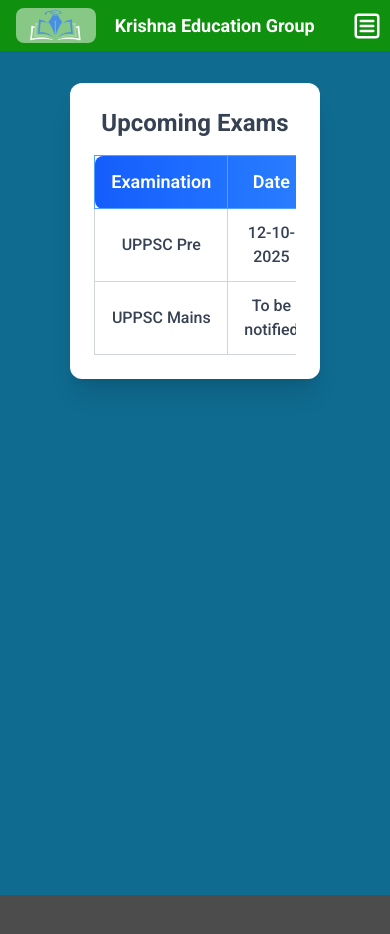
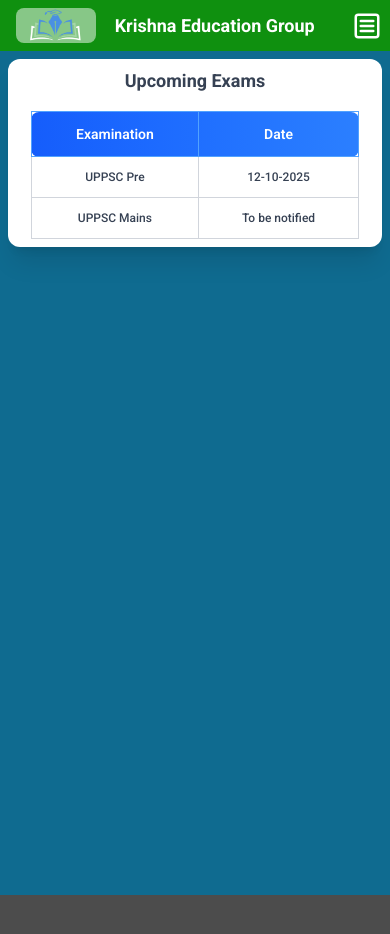
Before and after one commit to AlokGDAAS/krishna-education-group, a React (Vite) app in the folder my-app/: page /upcoming-exams in a window 390 px wide. Shown: the top 934 px of the page. Built offline with nearby package versions, Linux system fonts and the light colour scheme.

Commit message:
vedio lecture added

```diff
--- a/my-app/src/App.jsx
+++ b/my-app/src/App.jsx
@@ -12,6 +12,7 @@
 import Quiz from "./components/quiz/Quiz";
 import O_level_quiz from "./components/quiz/O_level_quiz";
 import UPPSC_quiz from "./components/quiz/UPPSC_quiz";
+import VedioLec from "./components/YoutubeVedios/VedioLec";
 
 
 function App() {
@@ -24,6 +25,7 @@
           <Route path="about" element={<About />} />
           <Route path="study-mat" element={<Study_material />} />
           <Route path="upcoming-exams" element={<Upcoming_exams />} />
+          <Route path="vedio-lec" element={<VedioLec />} />
           <Route path="uppsc" element={<UPPSC />} />
           <Route path="o-level" element={<O_level />} />
           <Route path="practice-test" element={<Practice_test />} />
--- a/my-app/src/components/Navbar.jsx
+++ b/my-app/src/components/Navbar.jsx
@@ -43,6 +43,9 @@
             <Link to="study-mat">
               <li>Study-Material</li>
             </Link>
+            <Link to="vedio-lec">
+              <li>Vedio-Lecture</li>
+            </Link>
             <Link to="upcoming-exams">
               <li>Upcoming-Examination</li>
             </Link>
@@ -75,6 +78,13 @@
             Study-Material
           </Link>
           <Link
+            to="vedio-lec"
+            onClick={closeMenu}
+            className="cursor-pointer m-link"
+          >
+            Vedio lectures
+          </Link>
+          <Link
             to="upcoming-exams"
             onClick={closeMenu}
             className="cursor-pointer m-link"
--- /dev/null
+++ b/my-app/src/components/YoutubeVedios/VedioLec.jsx
@@ -0,0 +1,26 @@
+import React from 'react'
+import YoutubePlayer from './YoutubePlayer'
+
+const VedioLec = () => {
+
+    const vedios_data = [
+        {
+            id:1,
+            src:"https://www.youtube.com/embed/J3BZvLIHm_0",
+            title:"YouTube video"
+        }
+    ]
+  return (
+    <div>
+        <div>
+            {vedios_data.map((item , i)=>(
+                <div key={i}>
+                  <YoutubePlayer src={item.src} title={item.title}/>
+                </div>
+            ))}
+        </div>
+    </div>
+  )
+}
+
+export default VedioLec
--- /dev/null
+++ b/my-app/src/components/YoutubeVedios/YoutubePlayer.jsx
@@ -0,0 +1,15 @@
+const YoutubePlayer = ({src,title,}) => {
+  return (
+    <div  className="rounded">
+      <iframe
+        src={src}
+        title={title}
+        className="md:w-1/3 aspect-9/16 rounded shadow-lg"
+        allow="accelerometer; autoplay; clipboard-write; encrypted-media; gyroscope; picture-in-picture"
+        allowFullScreen
+      ></iframe>
+    </div>
+  );
+};
+
+export default YoutubePlayer;
--- a/my-app/src/pages/Upcoming_exams.jsx
+++ b/my-app/src/pages/Upcoming_exams.jsx
@@ -2,25 +2,25 @@
 
 const Upcoming_exams = () => {
   return (
-    <div className="bg-white w-2/3 rounded-xl shadow-xl mx-auto p-6 mt-6">
-      <h2 className="text-2xl font-bold text-gray-700 mb-4 text-center">
+    <div className="bg-white md:w-2/3 rounded-xl shadow-xl mx-auto md:p-6 p-2 md:mt-6 ">
+      <h2 className="text-lg font-bold text-gray-700 mb-4 text-center">
         Upcoming Exams
       </h2>
 
       <div className="overflow-x-auto">
         <table className="w-11/12 mx-auto text-center border-collapse">
-          <thead>
-            <tr className="bg-gradient-to-r from-blue-600 to-blue-500 text-white">
-              <th className="py-3 px-4 border border-blue-400 text-lg font-semibold rounded-l-lg">
+          <thead className="text-sm md:text-lg">
+            <tr className="bg-gradient-to-r from-blue-600 to-blue-500 text-white ">
+              <th className="py-3 px-4 border border-blue-400  font-semibold rounded-l-lg">
                 Examination
               </th>
-              <th className="py-3 px-4 border border-blue-400 text-lg font-semibold rounded-r-lg">
+              <th className="py-3 px-4 border border-blue-400  font-semibold rounded-r-lg">
                 Date
               </th>
             </tr>
           </thead>
 
-          <tbody>
+          <tbody className="text-xs md:text-base">
             <tr className="hover:bg-blue-50 transition">
               <td className="py-3 px-4 border border-gray-300 text-gray-700 font-medium">
                 UPPSC Pre
```
